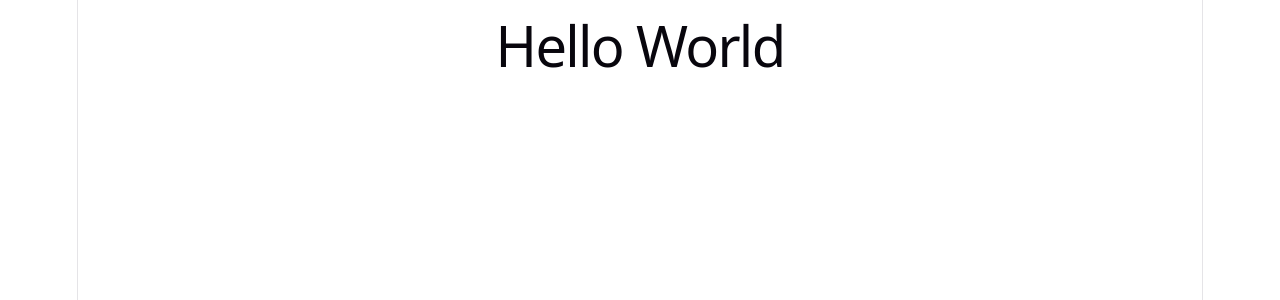
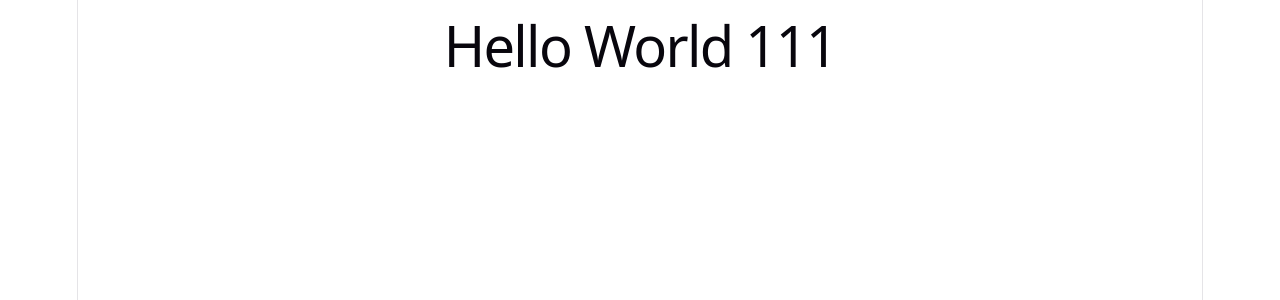
Before and after one commit to hq980824-lang/ai-test-project, a Vue app: page / in a window 1280 px wide. Shown: the top 300 px of the page. Built offline with nearby package versions, Linux system fonts and the light colour scheme.

Commit message:
chore: 修改yml

```diff
--- a/src/App.vue
+++ b/src/App.vue
@@ -3,5 +3,5 @@ import HelloWorld from './components/HelloWorld.vue'
 </script>
 
 <template>
-  <h1>Hello World</h1>
+  <h1>Hello World  111</h1>
 </template>
```
